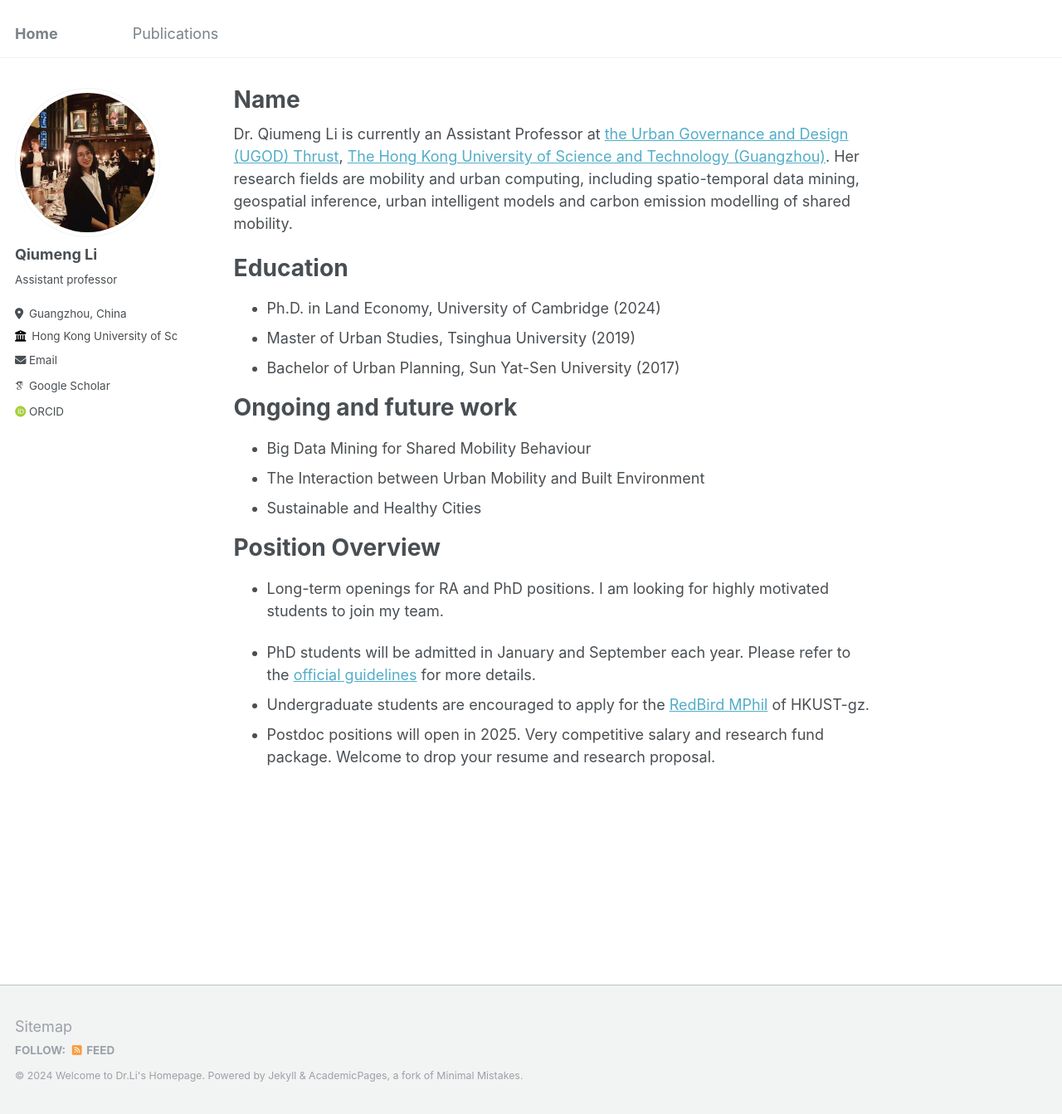
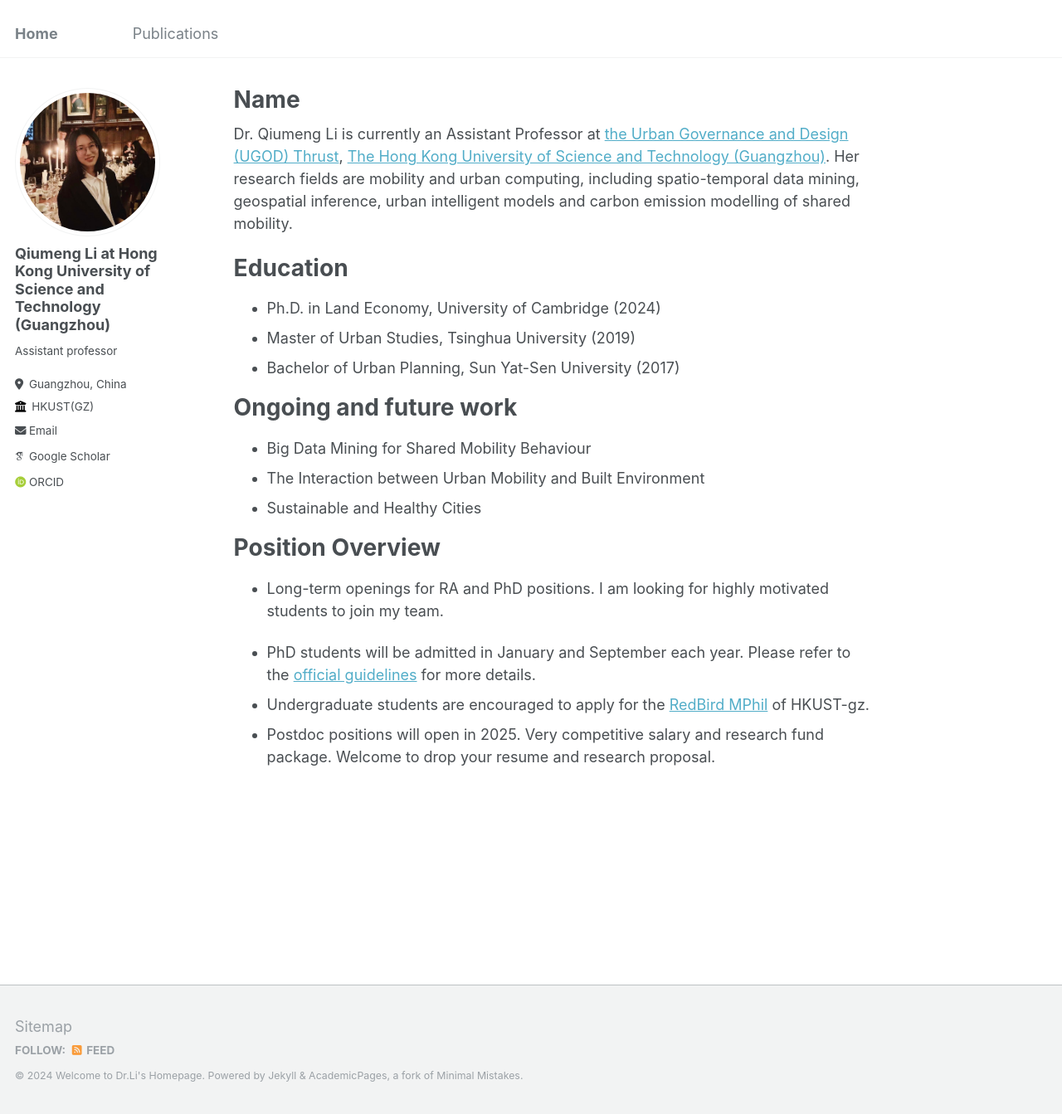
Before and after one commit to qiumengl/qiumengl.github.io, a Jekyll site: the page built from _pages/about.md, in a window 1280 px wide and 1343 px high. Shown: the whole window at 83% size. Built offline with Jekyll 4.4.1, drawn with Linux system fonts in a browser that asks for light colours; some web fonts are replaced.

Commit message:
Update _config.yml

```diff
--- a/_config.yml
+++ b/_config.yml
@@ -21,12 +21,12 @@ repository               : "qiumengl/qiumengl.github.io"
 #               Additional customization can be done by editing /_includes/author-profile.html
 author:
   # Biographic information
-  avatar           : "porfile_li.png"
-  name             : "Qiumeng Li"
+  avatar           : "profig1.png"
+  name             : "Qiumeng Li at Hong Kong University of Science and Technology (Guangzhou)"
   pronouns         : # example: "she/her"
   bio              : "Assistant professor"
   location         : "Guangzhou, China"
-  employer         : "Hong Kong University of Science and Technology (Guangzhou)"
+  employer         : "HKUST(GZ)"
   uri              : # URL
   email            : "qiumengli@hkust-gz.edu.cn"
 
```
